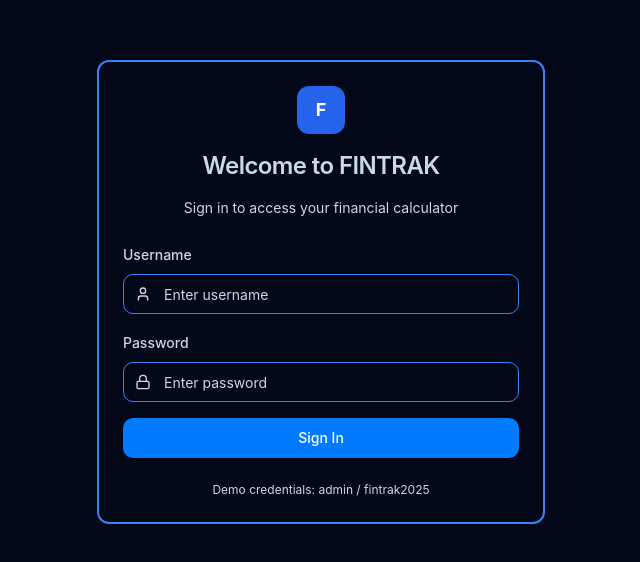
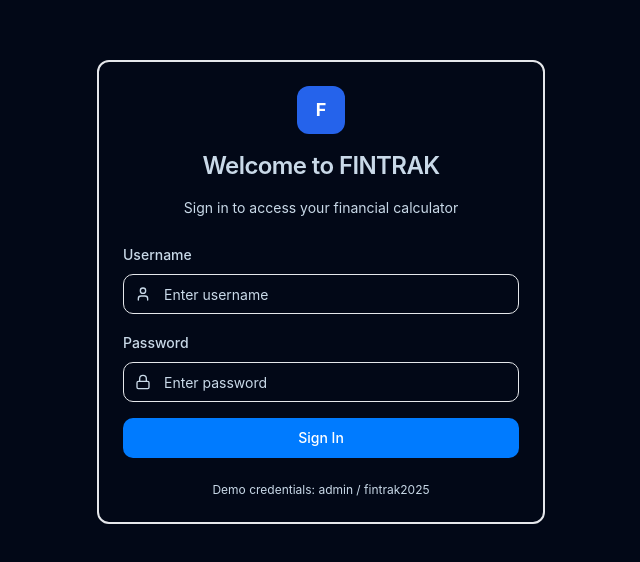
Before and after one commit to mikeld86/fintrak-ext, a React (Vite) app: page /login in a window 1280 px wide. Shown: the part 108-670 px from the top of the page, without its empty margins (319-959 px from the left). Built offline with nearby package versions, Linux system fonts and the light colour scheme.

Commit message:
refactor: remove global border override

```diff
--- a/src/components/font-tester.tsx
+++ b/src/components/font-tester.tsx
@@ -62,7 +62,7 @@ export function FontTester() {
   };
 
   return (
-    <div className="fixed top-20 right-4 z-[60] bg-white dark:bg-gray-800 p-4 rounded-lg shadow-lg border">
+    <div className="fixed top-20 right-4 z-[60] bg-white dark:bg-gray-800 p-4 rounded-lg shadow-lg border border-primary">
       <h3 className="text-sm font-medium mb-3">Font Tester</h3>
       <p className="text-xs text-gray-600 dark:text-gray-400 mb-2">
         Current: {appliedFont}
--- a/src/index.css
+++ b/src/index.css
@@ -2,9 +2,6 @@
 @tailwind components;
 @tailwind utilities;
 
-* {
-  border-color: hsl(var(--primary) / 0.7);
-}
 
 body {
   color: hsl(var(--foreground));
@@ -42,34 +39,6 @@ body {
   border: 0.5px solid hsl(var(--primary) / 0.7) !important;
 }
 
-/* Force blue borders only on elements that actually have borders */
-input,
-textarea,
-.border,
-.rounded-lg,
-.rounded-md,
-.bg-card,
-.card,
-[class*="border-"] {
-  border-color: #3B82F6 !important;
-}
-
-/* Override all possible border color classes */
-.border-gray-200,
-.border-gray-300,
-.border-gray-400,
-.border-gray-500,
-.border-white,
-.border-slate-200,
-.border-slate-300 {
-  border-color: #3B82F6 !important;
-}
-
-input:focus,
-input:focus-visible {
-  border-color: #3B82F6 !important;
-  outline-color: #3B82F6 !important;
-}
 
 /* Ensure proper text contrast */
 .text-muted {
```
